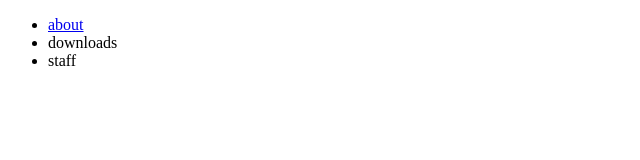
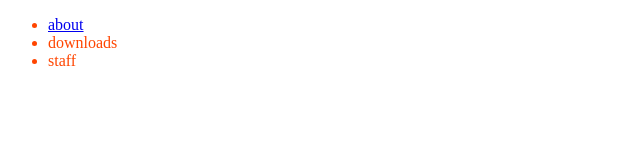
Before and after one commit to timursab/TTSite, a plain HTML site: page index.html in a window 1280 px wide. Shown: the whole page, without its empty margins (0-640 px from the left). Drawn offline with Linux system fonts and the light colour scheme.

Commit message:
color added

```diff
--- a/index.html
+++ b/index.html
@@ -1,6 +1,9 @@
 <!DOCTYPE html>
 <html lang="en">
 <head>
+    <style>
+        li{color: orangered;}
+    </style>
     <meta charset="UTF-8">
     <meta http-equiv="X-UA-Compatible" content="IE=edge">
     <meta name="viewport" content="width=device-width, initial-scale=1.0">
```
